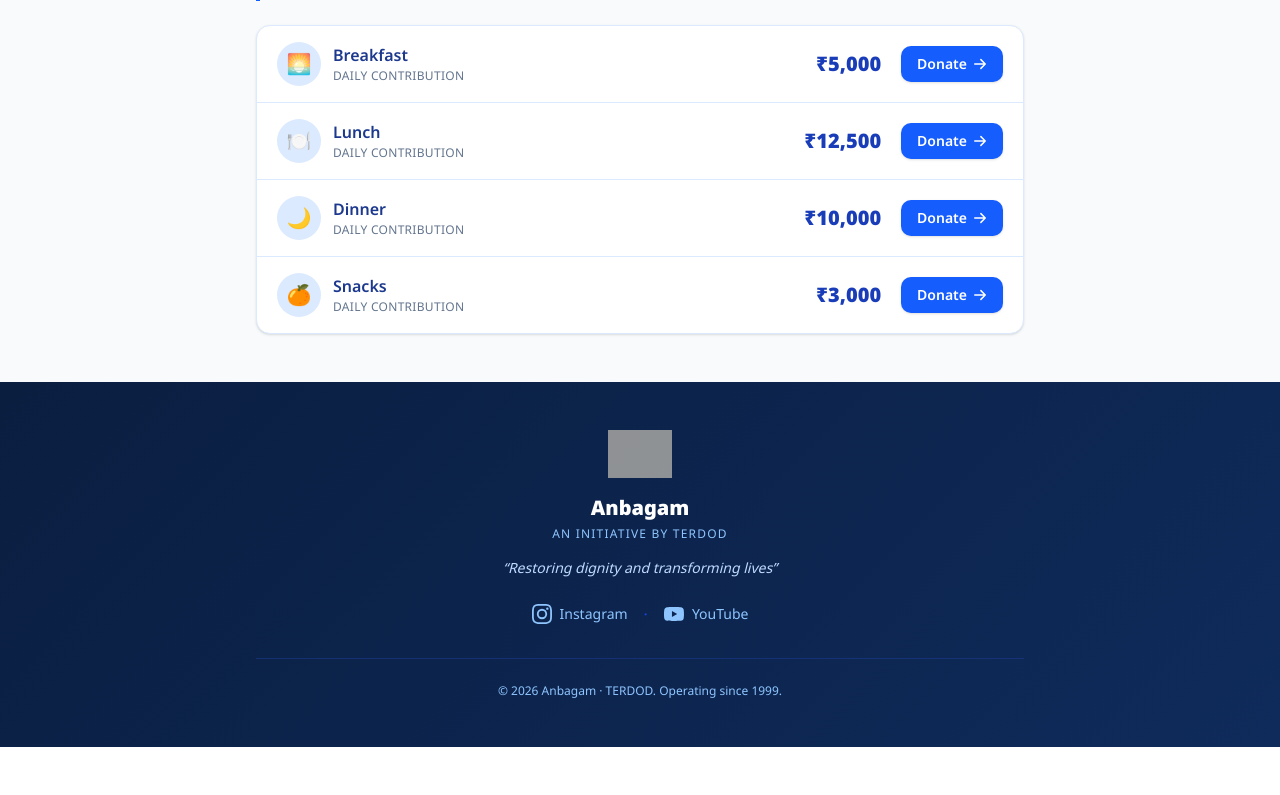
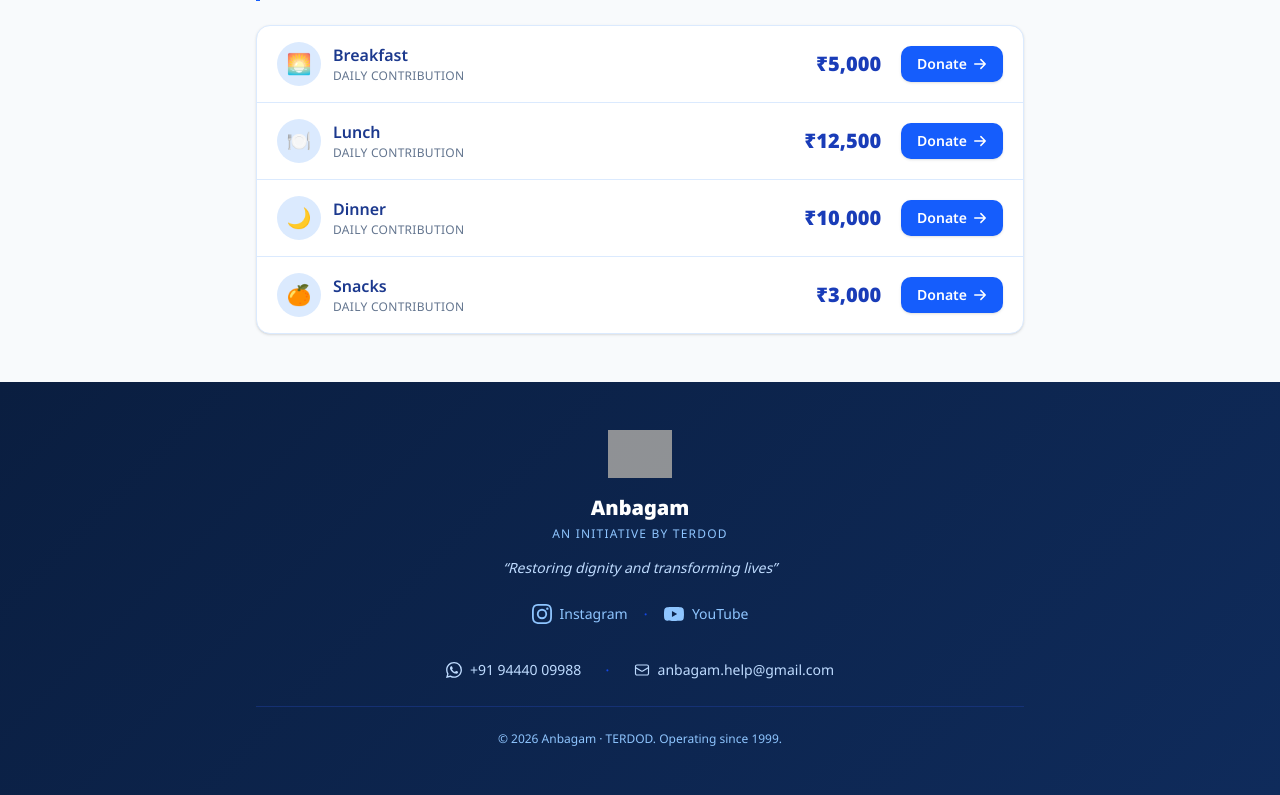
Before and after one commit to varun-raj/anbagam-ngo, a Next.js app: page / in a window 1280 px wide. Shown: the part 1672-2467 px from the top of the page. Before the commit the page ends 2419 px from the top, so only its background shows below. Built offline with nearby package versions, Linux system fonts and the light colour scheme; grey boxes are pictures that could not be loaded.

Commit message:
feat: add WhatsApp and email contact links in footer

```diff
--- a/components/Footer.tsx
+++ b/components/Footer.tsx
@@ -57,6 +57,31 @@
           </a>
         </div>
 
+        {/* Contact */}
+        <div className="flex flex-col sm:flex-row items-center justify-center gap-3 sm:gap-6 mb-6">
+          <a
+            href="https://wa.me/919444009988"
+            target="_blank"
+            rel="noopener noreferrer"
+            className="flex items-center gap-2 text-blue-200 hover:text-white transition-colors text-sm"
+          >
+            <svg className="w-4 h-4 flex-shrink-0" fill="currentColor" viewBox="0 0 24 24">
+              <path d="M17.472 14.382c-.297-.149-1.758-.867-2.03-.967-.273-.099-.471-.148-.67.15-.197.297-.767.966-.94 1.164-.173.199-.347.223-.644.075-.297-.15-1.255-.463-2.39-1.475-.883-.788-1.48-1.761-1.653-2.059-.173-.297-.018-.458.13-.606.134-.133.298-.347.446-.52.149-.174.198-.298.298-.497.099-.198.05-.371-.025-.52-.075-.149-.669-1.612-.916-2.207-.242-.579-.487-.5-.669-.51-.173-.008-.371-.01-.57-.01-.198 0-.52.074-.792.372-.272.297-1.04 1.016-1.04 2.479 0 1.462 1.065 2.875 1.213 3.074.149.198 2.096 3.2 5.077 4.487.709.306 1.262.489 1.694.625.712.227 1.36.195 1.871.118.571-.085 1.758-.719 2.006-1.413.248-.694.248-1.289.173-1.413-.074-.124-.272-.198-.57-.347m-5.421 7.403h-.004a9.87 9.87 0 01-5.031-1.378l-.361-.214-3.741.982.998-3.648-.235-.374a9.86 9.86 0 01-1.51-5.26c.001-5.45 4.436-9.884 9.888-9.884 2.64 0 5.122 1.03 6.988 2.898a9.825 9.825 0 012.893 6.994c-.003 5.45-4.437 9.884-9.885 9.884m8.413-18.297A11.815 11.815 0 0012.05 0C5.495 0 .16 5.335.157 11.892c0 2.096.547 4.142 1.588 5.945L.057 24l6.305-1.654a11.882 11.882 0 005.683 1.448h.005c6.554 0 11.89-5.335 11.893-11.893a11.821 11.821 0 00-3.48-8.413z"/>
+            </svg>
+            +91 94440 09988
+          </a>
+          <span className="hidden sm:block text-blue-700">·</span>
+          <a
+            href="mailto:anbagam.help@gmail.com"
+            className="flex items-center gap-2 text-blue-200 hover:text-white transition-colors text-sm"
+          >
+            <svg className="w-4 h-4 flex-shrink-0" fill="none" viewBox="0 0 24 24" stroke="currentColor" strokeWidth={1.75}>
+              <path strokeLinecap="round" strokeLinejoin="round" d="M21.75 6.75v10.5a2.25 2.25 0 01-2.25 2.25h-15a2.25 2.25 0 01-2.25-2.25V6.75m19.5 0A2.25 2.25 0 0019.5 4.5h-15a2.25 2.25 0 00-2.25 2.25m19.5 0v.243a2.25 2.25 0 01-1.07 1.916l-7.5 4.615a2.25 2.25 0 01-2.36 0L3.32 8.91a2.25 2.25 0 01-1.07-1.916V6.75" />
+            </svg>
+            anbagam.help@gmail.com
+          </a>
+        </div>
+
         <div className="pt-6 border-t border-blue-900/60 text-xs text-blue-300">
           © {new Date().getFullYear()} Anbagam · TERDOD. Operating since 1999.
         </div>
```
